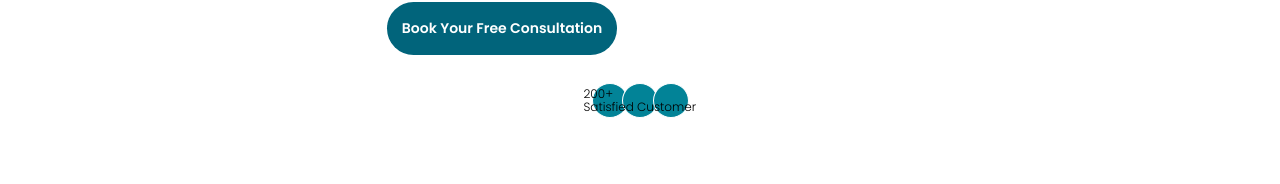
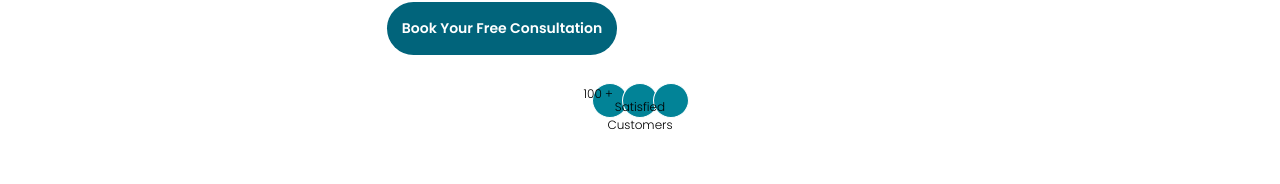
Before and after one commit to teeps-heisenberg/fincan-fe, a React (Vite) app: page / in a window 1280 px wide. Shown: the part 485-669 px from the top of the page. Built offline with nearby package versions, Linux system fonts and the light colour scheme; a web font is replaced by a local one.

Commit message:
code pushed

```diff
--- a/src/components/Footer/index.tsx
+++ b/src/components/Footer/index.tsx
@@ -9,6 +9,7 @@ import logo from "../../assets/footer.png";
 import facebookIcon from "../../assets/aboutUs/team/fb.png";
 import instagramIcon from "../../assets/aboutUs/team/instagram.png";
 import twitterIcon from "../../assets/aboutUs/team/twitter.png";
+import whatsappIcon from "../../assets/aboutUs/team/whatsapp.png";
 import "./style.scss";
 
 interface FooterProps {
@@ -119,6 +120,9 @@ function Footer({ blueSection = true, homeTightSpacing = false }: FooterProps) {
           <a href="https://instagram.com" target="_blank" rel="noopener noreferrer" className="social-icon">
             <img loading="lazy" src={instagramIcon} alt="Instagram" style={{ width: 70, height: 70 }} />
           </a>
+          <a href="https://wa.me" target="_blank" rel="noopener noreferrer" className="social-icon">
+            <img loading="lazy" src={whatsappIcon} alt="WhatsApp" style={{ width: 42, height: 42 }} />
+          </a>
         </div>
 
         <hr className="footer-divider" />
--- a/src/components/Footer/style.scss
+++ b/src/components/Footer/style.scss
@@ -750,12 +750,12 @@ letter-spacing: 0%;
   display: flex;
   justify-content: flex-start;
   align-items: center;
-  gap: 20px;
+  gap: 10px;
   margin-bottom: 20px;
 
   // Mobile responsive
   @media (max-width: 768px) {
-    gap: 18px;
+    gap: 8px;
     margin-bottom: 15px;
   }
 }
--- a/src/screens/Home/sections/ProvidingRights/index.tsx
+++ b/src/screens/Home/sections/ProvidingRights/index.tsx
@@ -38,7 +38,7 @@ function ProvidingRights() {
             <div className="right-side-grid">
               <div className="right-side-content-500">
                 <span className="number">
-                  <AnimatedCounter to={200} suffix="+" />
+                  <AnimatedCounter to={100} suffix="+" />
                 </span>
                 <span className="label">Satisfied Customers</span>
               </div>
@@ -50,9 +50,9 @@ function ProvidingRights() {
               </div>
               <div className="right-side-content-500">
                 <span className="number">
-                  <AnimatedCounter to={200} suffix="+" />
+                  <AnimatedCounter to={100} suffix="%" />
                 </span>
-                <span className="label">Partners Worldwide</span>
+                <span className="label">Client retention</span>
               </div>
               <div className="right-side-content-500">
                 <span className="number">
--- a/src/screens/Homepage/Homepage.tsx
+++ b/src/screens/Homepage/Homepage.tsx
@@ -222,9 +222,9 @@ export const Homepage = (): JSX.Element => {
         </div>
 
         <div className="overlap-11">
-          <div className="text-wrapper-50">200+</div>
+          <div className="text-wrapper-50">100 +</div>
 
-          <div className="text-wrapper-51">Satisfied Customer</div>
+          <div className="text-wrapper-51">Satisfied Customers</div>
         </div>
 
         <div className="text-wrapper-52">Home</div>
--- a/src/screens/Homepage/sections/CompleteSolution/CompleteSolution.tsx
+++ b/src/screens/Homepage/sections/CompleteSolution/CompleteSolution.tsx
@@ -52,8 +52,8 @@ export const CompleteSolution = (): JSX.Element => {
             <div className="ellipse-9" />
           </div>
           <div className="overlap-11">
-            <div className="text-wrapper-50">200+</div>
-            <div className="text-wrapper-51">Satisfied Customer</div>
+            <div className="text-wrapper-50">100 +</div>
+            <div className="text-wrapper-51">Satisfied Customers</div>
           </div>
         </div>
       </div>
--- a/src/screens/ServiceDetail/index..tsx
+++ b/src/screens/ServiceDetail/index..tsx
@@ -174,7 +174,8 @@ function ServiceDetail() {
               </div>
 
               {/* ...other static sections remain unchanged... */}
-              <div className="explore-beyond">
+              {/* Commented out - everything after bullet points */}
+              {/* <div className="explore-beyond">
                 <img
                   loading="lazy"
                   src={getCloudinaryUrl("blog-3_c3numb.jpg")}
@@ -229,7 +230,7 @@ function ServiceDetail() {
               <div className="get-consultancy">
                 <div className="get-consultancy-title">Get Consultancy</div>
                 <div className="get-consultancy-subText">
-                  Whether you’re planning for retirement, seeking funding for
+                  Whether you're planning for retirement, seeking funding for
                   your startup, or managing complex business finances, our
                   consultancy team provides personalized guidance at every
                   stage. We believe in practical, actionable advice that not
@@ -252,7 +253,7 @@ function ServiceDetail() {
                 </div>
               </div>
               <div className="person-info-wrapper">
-                {/* <div className="meet-team-heading">Meet Our Team Member</div> */}
+                <div className="meet-team-heading">Meet Our Team Member</div>
                 {service.specialist ? (
                   <div className="person-info-div">
                     <img
@@ -300,7 +301,7 @@ function ServiceDetail() {
                     No specialist assigned to this service.
                   </div>
                 )}
-              </div>
+              </div> */}
             </div>
           </div>
         </>
```
Also changed, not shown: src/assets/aboutUs/team/whatsapp.png (added).
